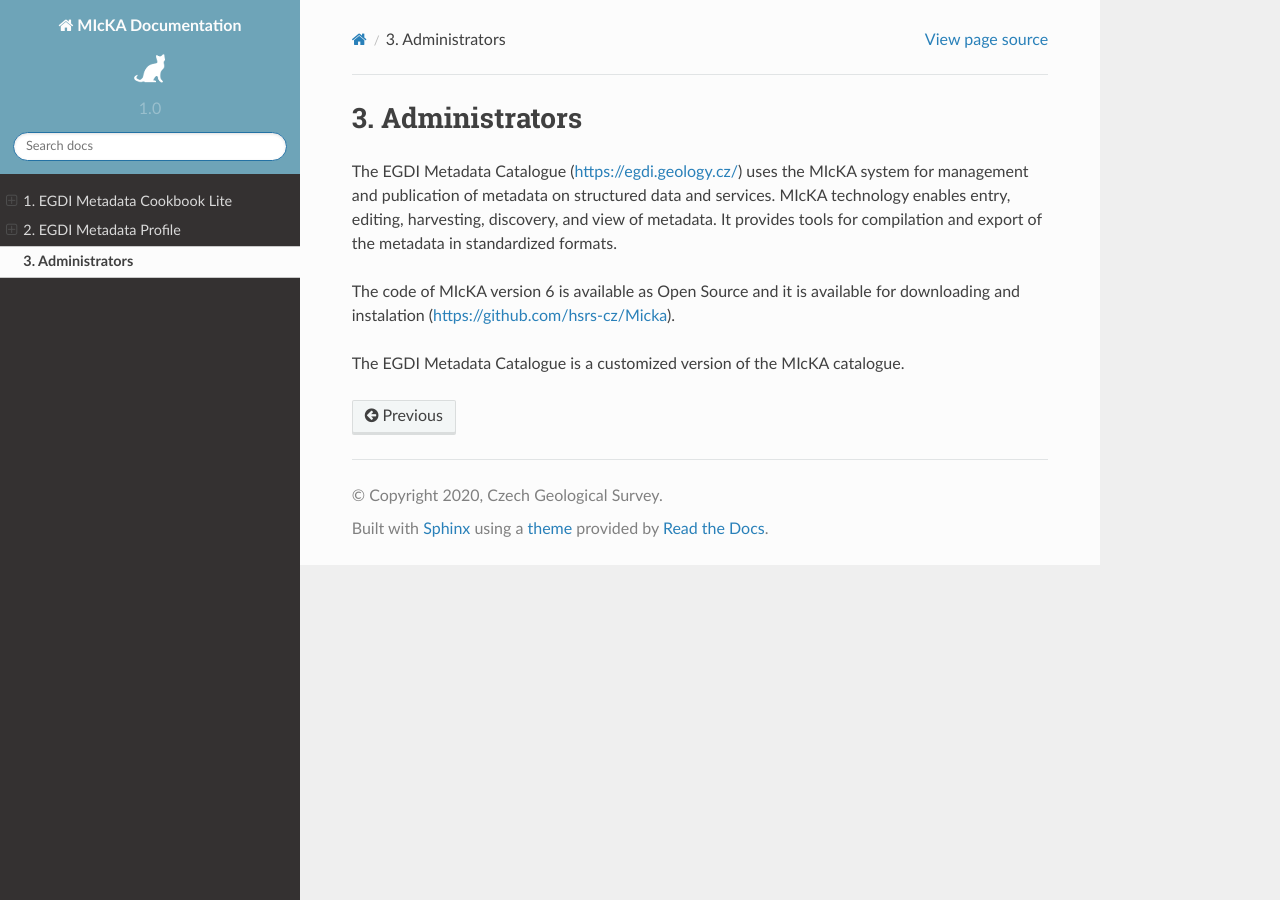
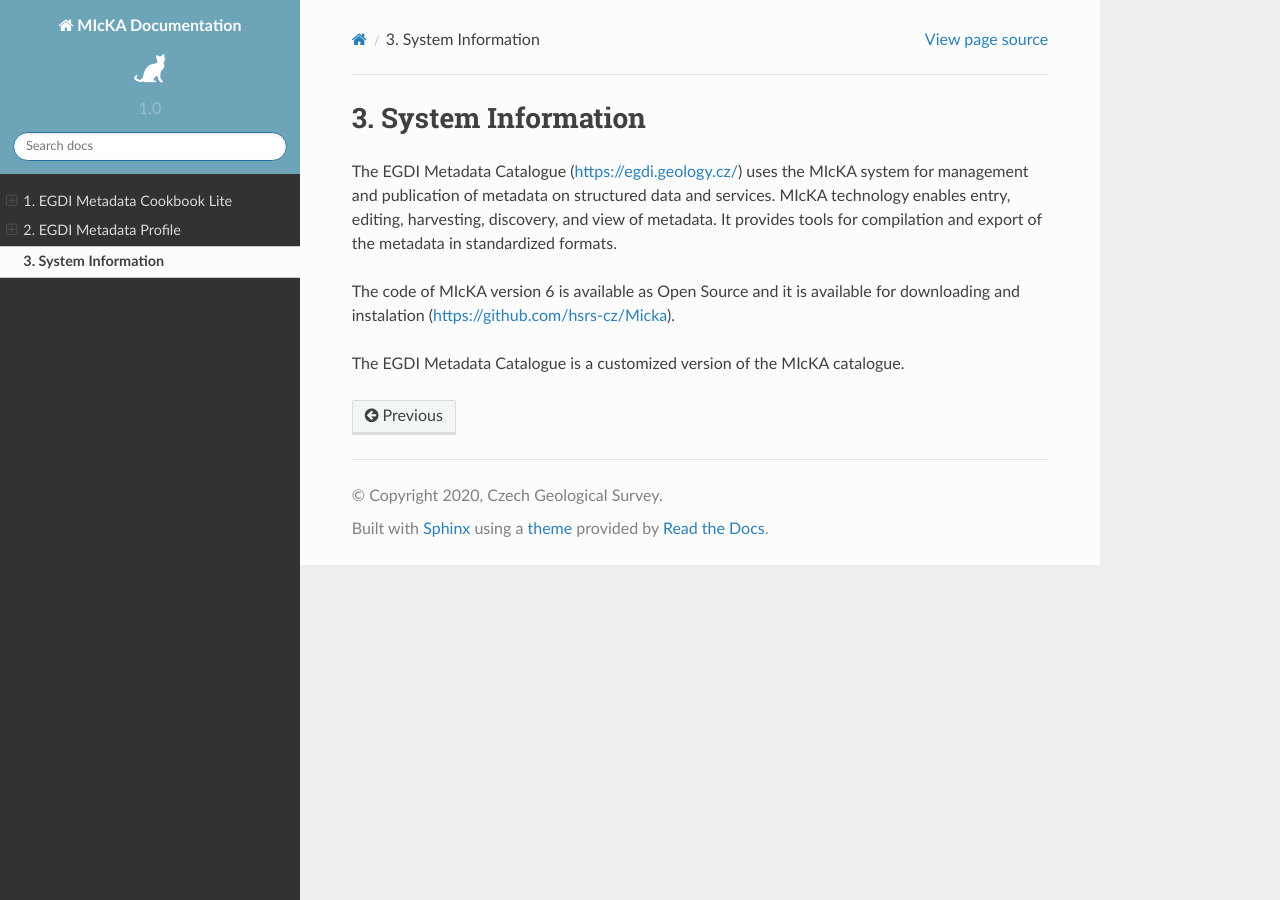
Before and after one commit to CzechGeologicalSurvey/MICKA-Docs, a Sphinx documentation site: the page built from docs/admin.rst, in a window 1280 px wide. Built offline with Sphinx 7.4.7 and the Read the Docs theme 2.0.0, drawn with Linux system fonts in a browser that asks for light colours.

Commit message:
Update admin.rst

```diff
--- a/docs/admin.rst
+++ b/docs/admin.rst
@@ -1,5 +1,5 @@
 =================
-Administrators
+System Information
 =================
 
 The EGDI Metadata Catalogue (https://egdi.geology.cz/) uses the MIcKA system for management and publication of metadata on structured data and services. MIcKA technology enables entry, editing, harvesting, discovery, and view of metadata. It provides tools for compilation and export of the metadata in standardized formats.
```
